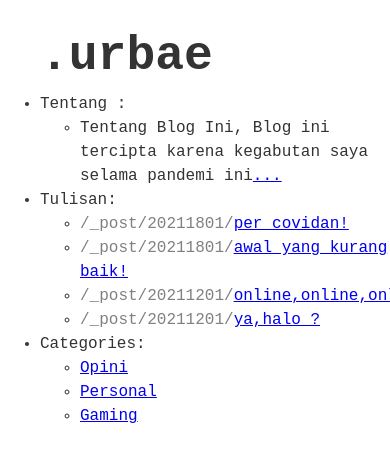
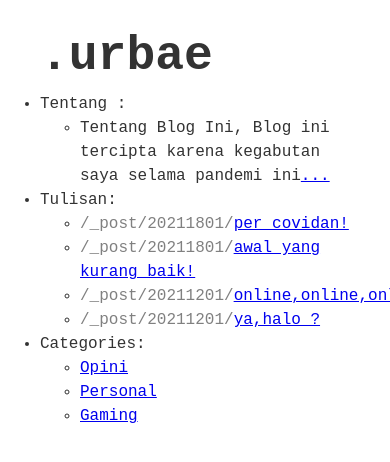
Before and after one commit to urbae/urbae.github.io, a Jekyll site: the page built from index.html, in a window 390 px wide. Shown: the top 462 px of the page. Built offline with Jekyll 4.4.1, drawn with Linux system fonts in a browser that asks for light colours.

Commit message:
fixing responsive

```diff
--- a/_config.yml
+++ b/_config.yml
@@ -14,6 +14,8 @@ author:
   twitter: asetdunia
   unsplash: tuanmudauki
   instagram: tuanmudauki
+
+
 # Disqus Comments
 disqus:
   # Leave shortname blank to disable comments site-wide.
--- a/_sass/_main.scss
+++ b/_sass/_main.scss
@@ -44,13 +44,18 @@ h2 {
     display: block;
     margin: 0 auto;
   }
+
   @media (min-width: 40em) {
-    /* Probably some parent element that limits the img width */
     main {
       width: 80%;
     }
   }
 
+/* Extra small devices (phones, 600px and down) */
+@media only screen and (max-width: 600px) {
+  html {max-width:90%;}
+}
+
 .judul {text-transform: lowercase;}
 .tanggal {color:grey}
 .inpo {text-transform: lowercase;color:grey;}
```
